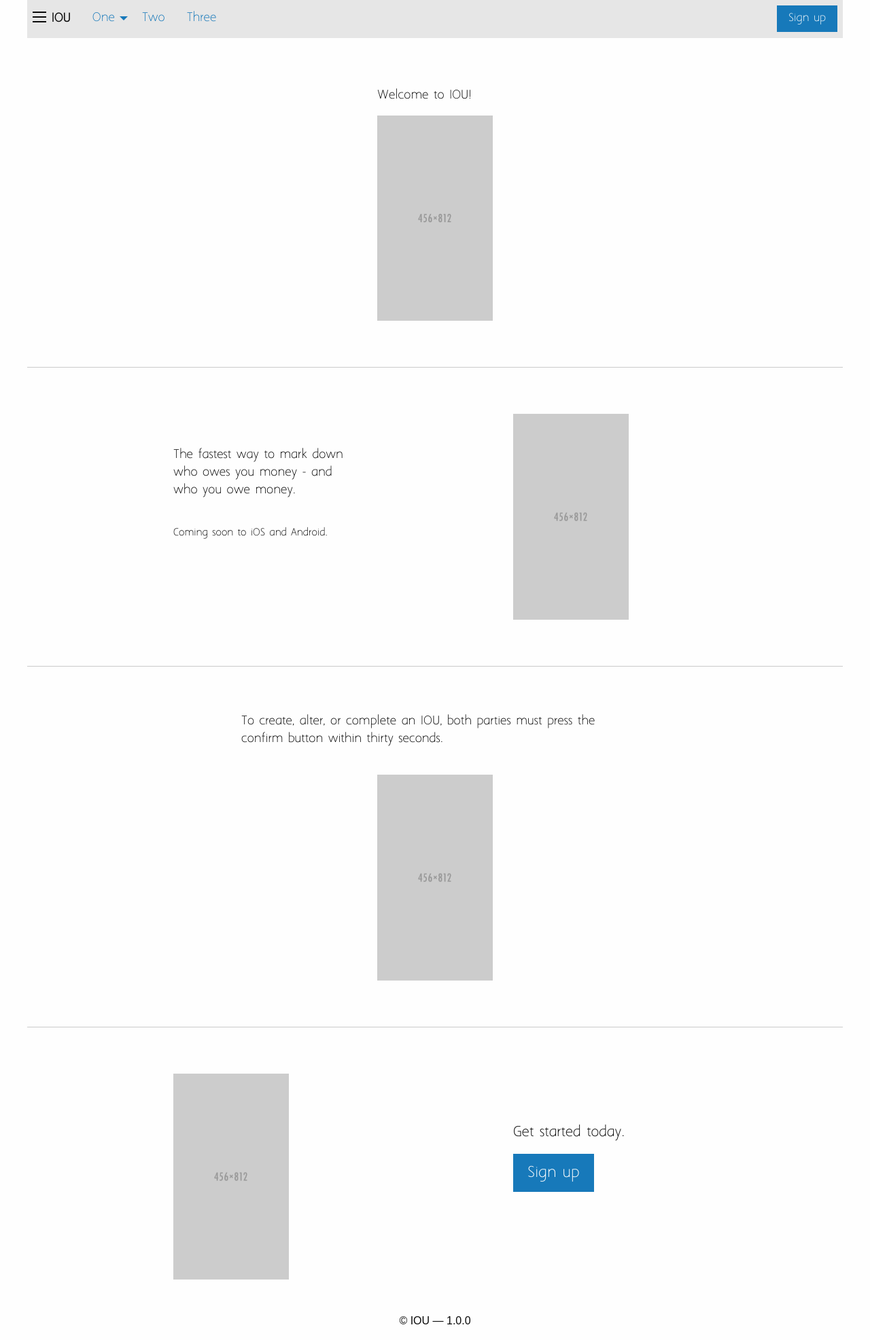
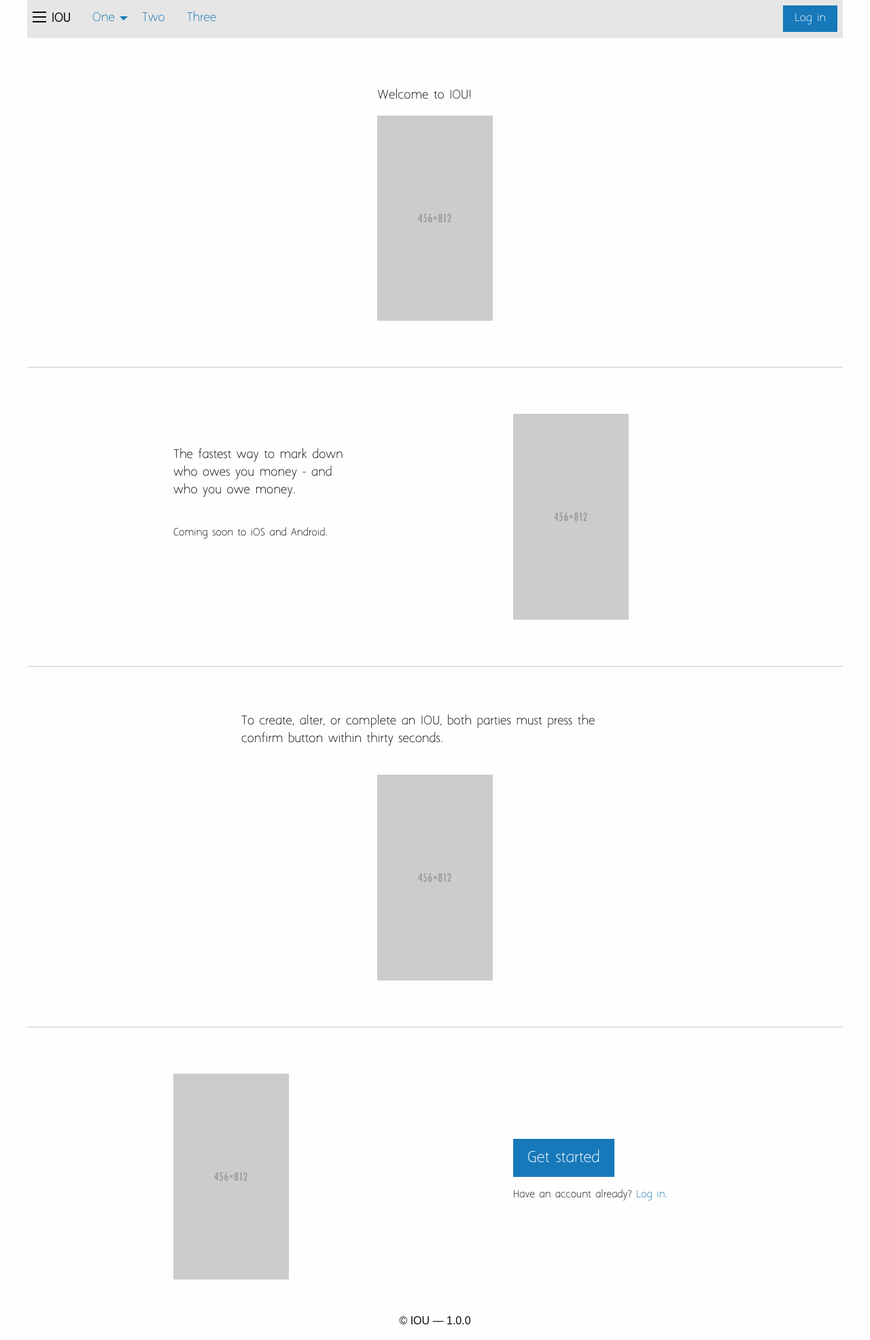
Before and after one commit to nfichter/iou, a Flask app: page / in a window 1280 px wide. Shown: the whole page at 68% size. Run offline with Flask 2, Linux system fonts and the light colour scheme; some libraries are stand-ins or nearby versions.

Commit message:
finished base, began landing

```diff
--- a/templates/base.html
+++ b/templates/base.html
@@ -6,8 +6,6 @@
     <meta name="viewport" content="width=device-width, initial-scale=1.0">
     <link rel="stylesheet" href="../static/css/foundation.css">
     <link rel="stylesheet" href="../static/css/app.css">
-    {% block head %}
-    {% endblock %}
   </head>
   <body>
   <div class="top">
@@ -36,7 +34,7 @@
 	  </div>
 	  <div class="top-bar-right">
 	    <ul class="menu">
-	      <li><a class="button" href="/register">Sign up</a></li>
+	      <li><a class="button" href="/register">Log in</a></li>
 	    </ul>
 	  </div>
 	</div>
--- a/templates/landing.html
+++ b/templates/landing.html
@@ -47,9 +47,9 @@
     <img src="../static/img/456x812.png">
   </div>
   <div class="small-3 columns small-pull-2">
-    <br><br><br>
-    <p class="largetext">Get started today.</p>
-    <a class="button large" href="/register">Sign up</a>
+    <br><br><br><br>
+    <a class="button large" href="/register">Get started</a>
+    <p class="smalltext">Have an account already? <a href="/login">Log in.</a></p>
   </div>
 </div>
 <br><br>
```
Also changed, not shown: 3 other files.
